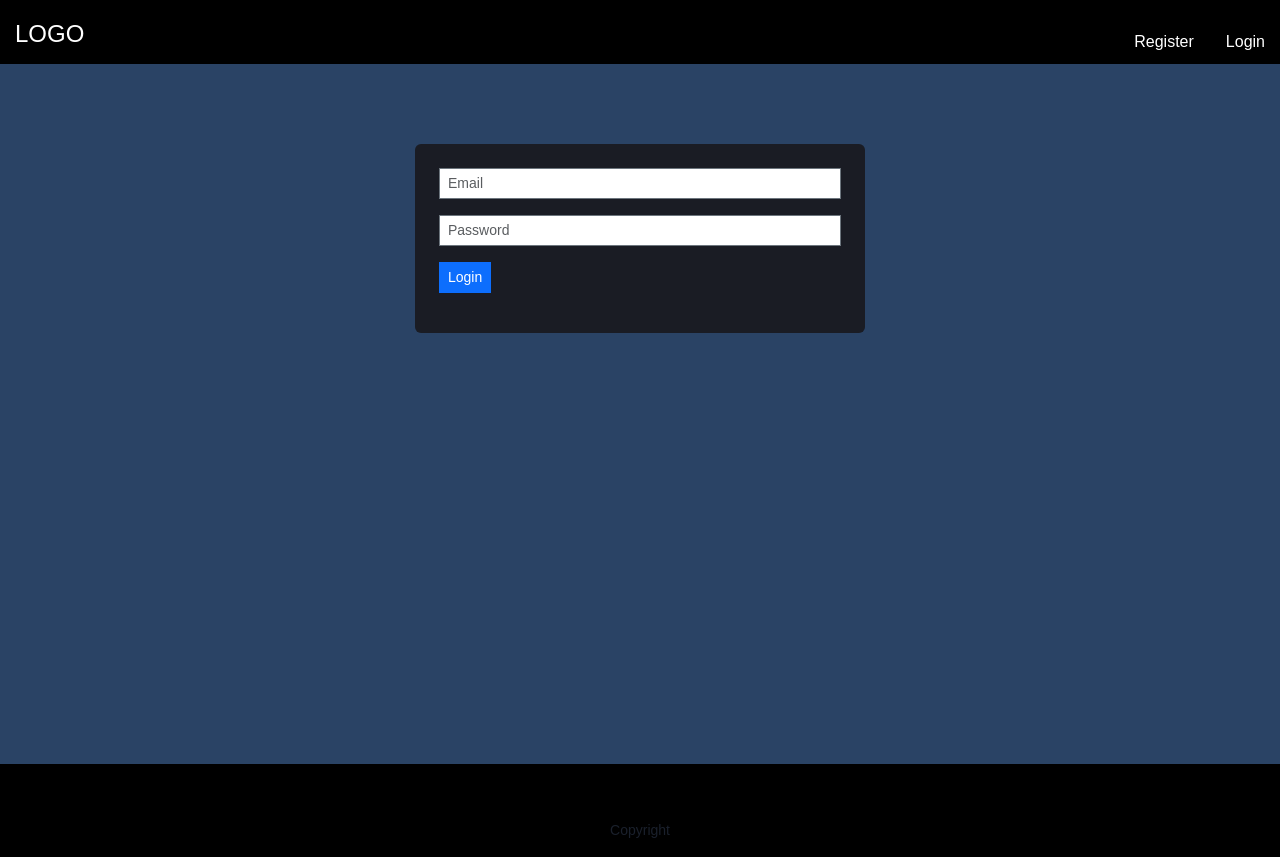
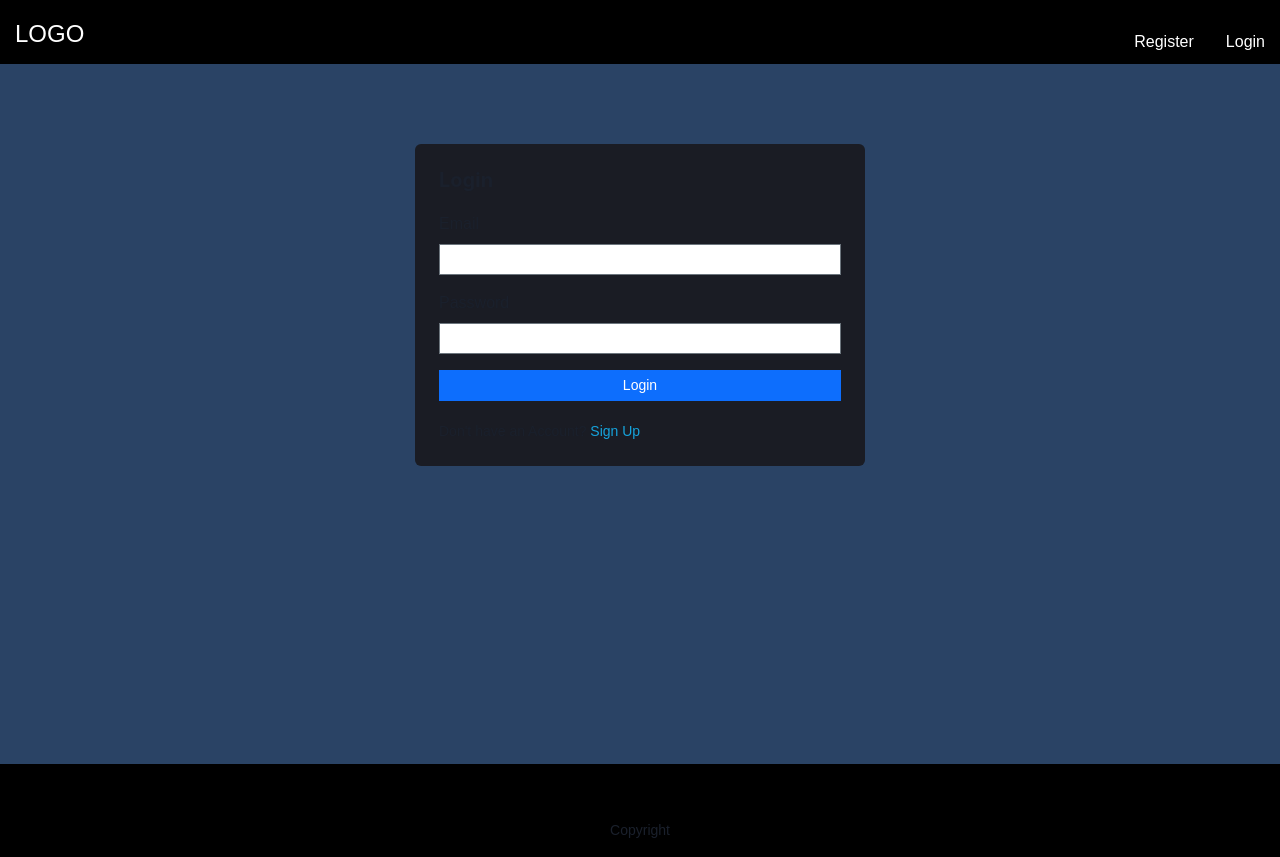
Before and after one commit to sammiewai/cobbleweb_reactjs_assignment, a React (Create React App) app: page /login in a window 1280 px wide. Built offline with nearby package versions, Linux system fonts and the light colour scheme.

Commit message:
Added login styling

```diff
--- a/src/components/pages/Login.js
+++ b/src/components/pages/Login.js
@@ -1,11 +1,12 @@
 import {
   Box,
-  Center
+  Center,
+  Heading
 } from "@chakra-ui/react";
 import { Formik, Form, Field, ErrorMessage } from 'formik';
 import * as Yup from 'yup';
 import { MakeApiCall } from "../../helpers/MakeApiCall";
-import { useNavigate } from "react-router-dom";
+import { useNavigate, NavLink } from "react-router-dom";
 import { useState } from "react";
 
 function Login() {
@@ -52,13 +53,13 @@ function Login() {
     const profile = await MakeApiCall({
       url: 'api/users/me',
       method: 'GET',
-      headers: { "x-access-token": accessToken}
+      headers: { "x-access-token": accessToken }
     });
 
-    if(!profile.success) {
+    if (!profile.success) {
       setLoginErrors('Server error occured. Try again later.');
     } else {
-      return navigate(`/profile`, { state: { profile: profile} }); // Pass the fetched profile with the route
+      return navigate(`/profile`, { state: { profile: profile } }); // Pass the fetched profile with the route
     }
   }
   return (
@@ -71,6 +72,7 @@ function Login() {
     >
       <Center>
         <Box bg='#1a1c24' p={6} borderRadius='md' w={450}>
+          <Heading as='h3' size='md' noOfLines={1} mb={5}>Login</Heading>
           <Formik
             initialValues={initialValues}
             validationSchema={validationSchema}
@@ -82,21 +84,26 @@ function Login() {
                   <Form>
                     <div className="row">
                       <div className="mb-3">
-                        <Field type="email" className="form-control form-control-sm border-secondary rounded-0" id="email" name="email" placeholder="Email" />
+                        <label className="form-label">Email</label>
+                        <Field type="email" className="form-control form-control-sm border-secondary rounded-0" id="email" name="email" />
                         <ErrorMessage name='email'>
                           {(errorMsg) => <small className='text-danger'>{errorMsg}</small>}
                         </ErrorMessage>
                       </div>
                       <div className="mb-3">
-                        <Field type="password" className="form-control form-control-sm border-secondary rounded-0" id="password" name="password" placeholder="Password" />
+                        <label className="form-label">Password</label>
+                        <Field type="password" className="form-control form-control-sm border-secondary rounded-0" id="password" name="password" />
                         <ErrorMessage name='password'>
                           {(errorMsg) => <small className='text-danger'>{errorMsg}</small>}
                         </ErrorMessage>
                       </div>
-                      <div className="mb-3">
-                        <button type="submit" className="btn btn-primary btn-sm rounded-0" disabled={!formik.isValid || formik.isSubmitting}>Login</button>
+                      <div className="mb-3 d-grid gap-2">
+                        <button type="submit" className="btn btn-sm btn-primary rounded-0" disabled={!formik.isValid || formik.isSubmitting}>Login</button>
                       </div>
                       {loginErrors.length > 0 ? <small className='text-danger'>{loginErrors}</small> : ''}
+                      <div className="form-text text-reset">
+                        Don't have an Account? <NavLink to="/register"><span style={{ color: "#16a3dc" }}>Sign Up</span></NavLink>
+                      </div>
                     </div>
                   </Form>
                 )
--- a/src/components/pages/Register.js
+++ b/src/components/pages/Register.js
@@ -121,19 +121,19 @@ function Register() {
                       </div>
                       <div className="mb-3">
                         <div className="form-check">
-                        <label className="form-check-label">Active</label>
-                        <Field type="checkbox" className="form-check-input" id="active" name="active" />
-                        <ErrorMessage name='active'>
-                          {(errorMsg) => <small className='text-danger'>{errorMsg}</small>}
-                        </ErrorMessage>
+                          <label className="form-check-label">Active</label>
+                          <Field type="checkbox" className="form-check-input" id="active" name="active" />
+                          <ErrorMessage name='active'>
+                            {(errorMsg) => <small className='text-danger'>{errorMsg}</small>}
+                          </ErrorMessage>
                         </div>
                       </div>
                       <div className="mb-3 d-grid gap-2">
-                        <button type="submit" className="btn btn-primary rounded-0" disabled={!formik.isValid || formik.isSubmitting}>Register</button>
+                        <button type="submit" className="btn btn-sm btn-primary rounded-0" disabled={!formik.isValid || formik.isSubmitting}>Register</button>
                       </div>
                       {registrationErrors.length > 0 ? <small className='text-danger'>{registrationErrors}</small> : ''}
                       <div className="form-text text-reset">
-                        Already have an account? <NavLink to="/login"><span style={{color: "#16a3dc"}}>Login</span></NavLink>
+                        Already have an account? <NavLink to="/login"><span style={{ color: "#16a3dc" }}>Sign In</span></NavLink>
                       </div>
                     </div>
                   </Form>
```
